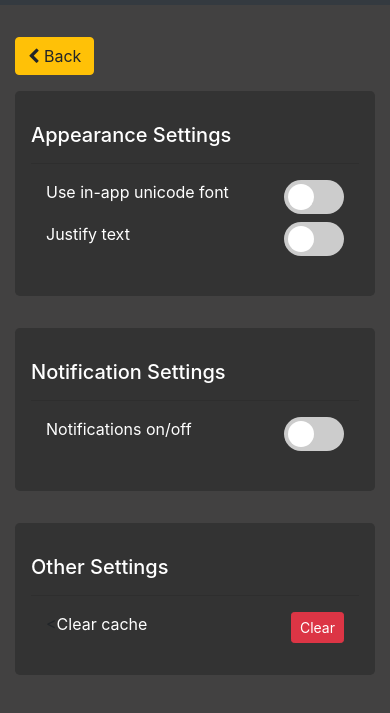
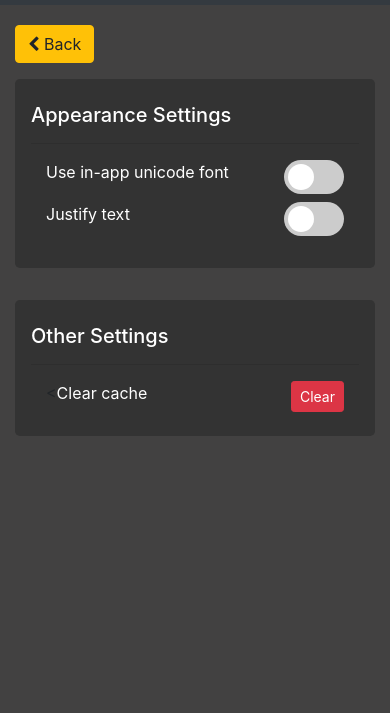
Before and after one commit to ipmanlk/exypnos-app, a website: page www/settings.html in a window 390 px wide. Shown: the part 51-764 px from the top of the page. Drawn offline with Linux system fonts and the light colour scheme; some packages are replaced by stand-ins of ours.

Commit message:
change: settings page styles

```diff
--- a/www/settings.html
+++ b/www/settings.html
@@ -16,7 +16,7 @@
   <nav id="navBar" class="navbar navbar-expand-lg navbat navbar-dark bg-dark navbar sticky-top">
   </nav>
 
-  <div class="container mt-3">
+  <div class="container mt-1">
     <a href="index.html">
       <button class="btn btn-warning mt-3"><i class="fa fa-chevron-left"></i> Back</button>
     </a>
@@ -24,7 +24,7 @@
 
   <div class="container mt-3">
 
-    <div class="jumbotron blackjumbo">
+    <div class="jumbotron blackjumbo pt-4 pb-4">
       <h5 class="text-white">Appearance Settings</h5> <hr />
       <div class="container mt-3">
         <div class="row">
@@ -56,7 +56,8 @@
       </div>
     </div>
 
-    <div class="jumbotron blackjumbo">
+<!-- todo : unhide nortification setting & code it  -->
+    <div class="jumbotron blackjumbo pt-4 pb-4 hide">
       <h5 class="text-white">Notification Settings</h5> <hr />
       <div class="container mt-3">
         <div class="row">
@@ -75,7 +76,7 @@
       </div>
     </div>
 
-    <div class="jumbotron blackjumbo">
+    <div class="jumbotron blackjumbo pt-4 pb-4">
       <h5 class="text-white">Other Settings</h5> <hr />
       <div class="container mt-3">
 
```
